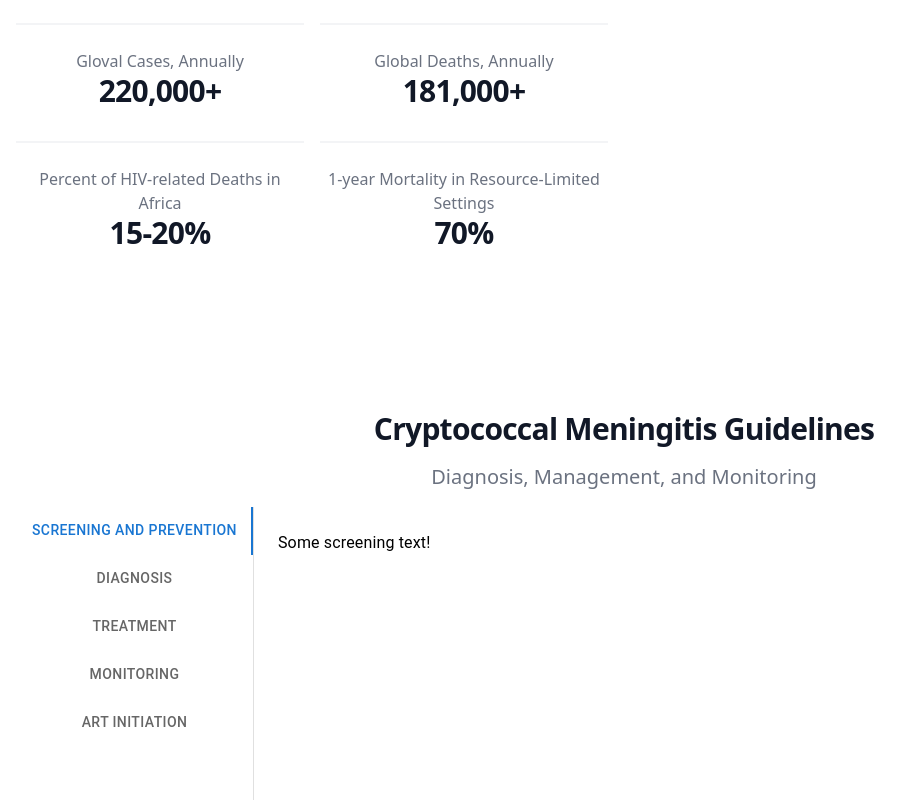
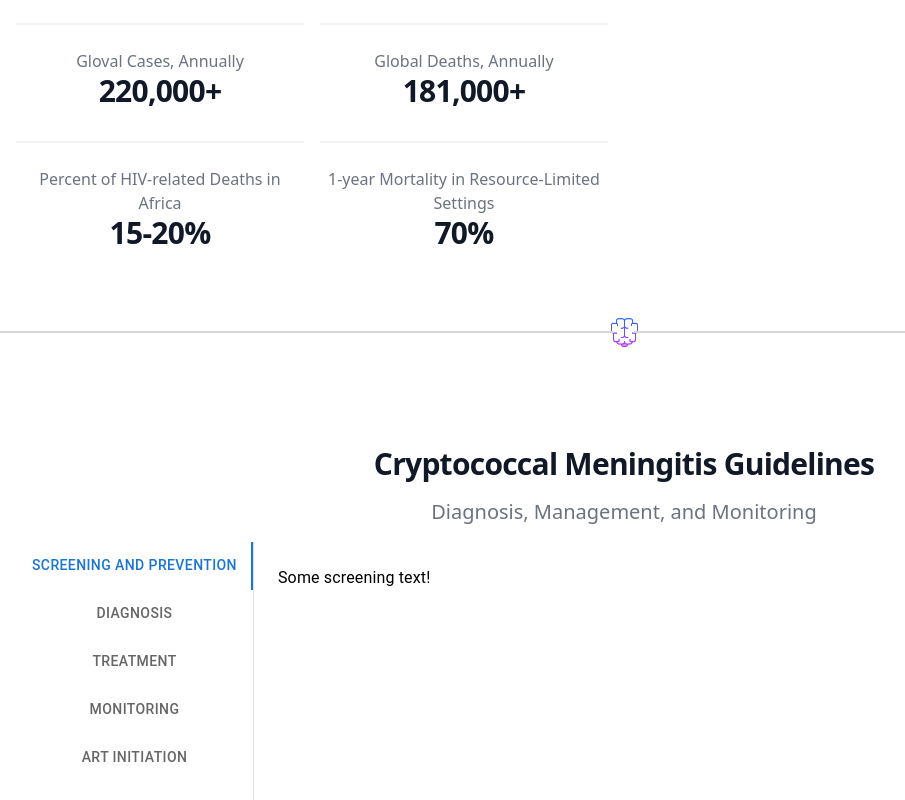
Before and after one commit to mfpullen22/chai, a React (Create React App) app: page / in a window 1280 px wide. Shown: the part 1073-1873 px from the top of the page, without its empty margins (16-921 px from the left). Built offline with nearby package versions, Linux system fonts and the light colour scheme; a web font is replaced by a local one.

Commit message:
Added HR with brian icon

```diff
--- a/src/components/home.js
+++ b/src/components/home.js
@@ -8,6 +8,7 @@ import BrainIcon from "../images/brain_icon.png";
 import Guidelines from "./guidelines";
 import Hero from "./hero";
 import Intro from "./intro";
+import HRbrain from "../ui/hrbrain";
 
 const navigation = [
   { name: 'Guidelines', href: '#guidelines' },
@@ -135,6 +136,7 @@ function Home() {
         <Hero />
         {/* More main page content here... */}
         <Intro />
+        <HRbrain />
         <Guidelines id="guidelines" />
       </main>
     </div>
--- /dev/null
+++ b/src/ui/hrbrain.css
@@ -0,0 +1,27 @@
+hr {
+    background: url('../images/brain_icon.png') no-repeat top center;
+    background-size: contain;
+    display: block;
+    height: 35px;
+    border: 0;
+    position: relative;
+}
+hr:before,
+hr:after {
+    content: '';
+    display: block;
+    position: absolute;
+    background: #d7d7d7;
+    height: 2px;
+    top: 16px;
+}
+hr:before {
+    left: 0;
+    right: 50%;
+    margin-right: 10px;
+}
+hr:after {
+    right: 0;
+    left: 50%;
+    margin-left: 10px;
+}
--- /dev/null
+++ b/src/ui/hrbrain.js
@@ -0,0 +1,7 @@
+import "./hrbrain.css";
+
+function HRbrain() {
+    return <hr />
+}
+
+export default HRbrain;
```
